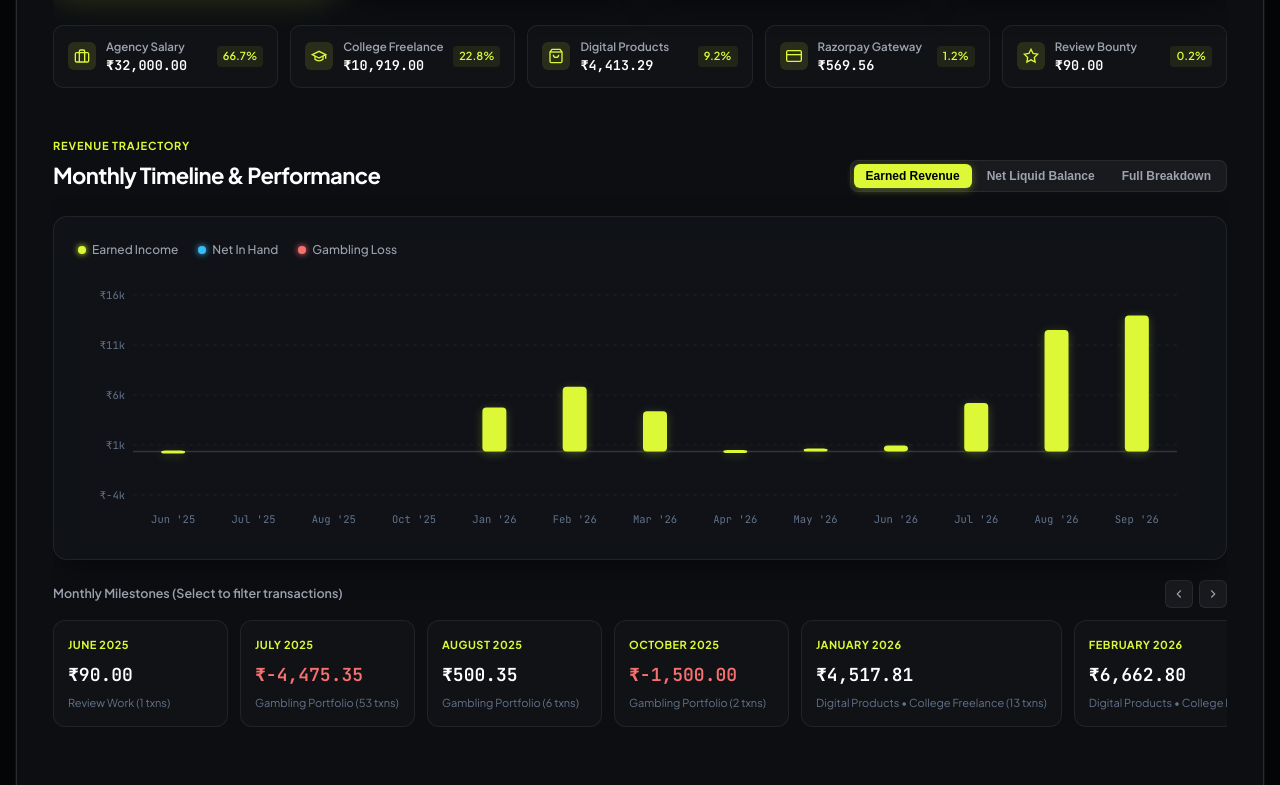
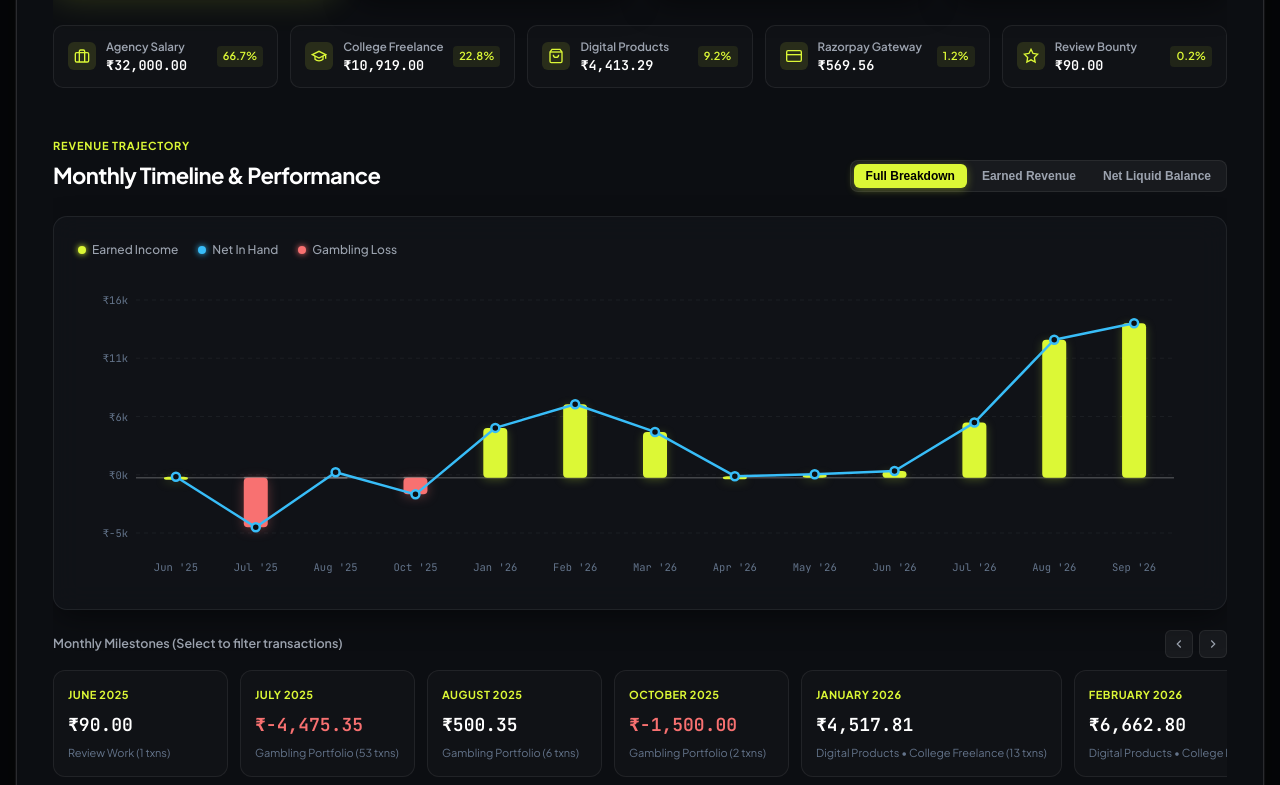
Before and after one commit to rishwebb/Salary-Lifetime, a plain HTML site: page index.html in a window 1280 px wide. Shown: the part 486-1271 px from the top of the page. Drawn offline with Linux system fonts and the light colour scheme.

Commit message:
fix: set Full Breakdown default, increase chart height, and prevent clipping of loss bars and month labels

```diff
--- a/app.js
+++ b/app.js
@@ -18,7 +18,7 @@ document.addEventListener('DOMContentLoaded', () => {
     sortBy: 'date-desc',
     currentPage: 1,
     pageSize: 20,
-    chartMetric: 'earned', // 'earned', 'net', 'all'
+    chartMetric: 'all', // Default to 'all' so Full Breakdown (Earned + Losses + Net line) is always shown
     activeCardId: null
   };
 
@@ -148,22 +148,22 @@ document.addEventListener('DOMContentLoaded', () => {
     const timeline = data.monthly_timeline;
     if (!wrapper || !timeline || !timeline.length) return;
 
-    const width = wrapper.clientWidth || (window.innerWidth < 768 ? window.innerWidth - 40 : 1000);
-    const height = window.innerWidth < 768 ? 220 : 260;
     const isMobile = window.innerWidth < 768;
+    const width = wrapper.clientWidth || (isMobile ? window.innerWidth - 40 : 1000);
+    const height = isMobile ? 290 : 310;
     const padding = {
-      top: 20,
-      right: isMobile ? 12 : 25,
-      bottom: isMobile ? 32 : 40,
-      left: isMobile ? 42 : 55
+      top: 25,
+      right: isMobile ? 18 : 28,
+      bottom: isMobile ? 46 : 52,
+      left: isMobile ? 48 : 58
     };
 
     const chartW = width - padding.left - padding.right;
     const chartH = height - padding.top - padding.bottom;
 
-    // Determine scale bounds
+    // Determine scale bounds with comfortable headroom
     const maxVal = Math.max(...timeline.map(d => Math.max(d.earned, d.net_balance, 1000))) * 1.15;
-    const minVal = Math.min(0, ...timeline.map(d => Math.min(d.net_balance, d.gambling_net)));
+    const minVal = -5000; // Guaranteed headroom for -4475.35 loss bar
 
     function getY(val) {
       const range = maxVal - minVal;
@@ -187,7 +187,7 @@ document.addEventListener('DOMContentLoaded', () => {
 
     // Zero Line
     const zeroY = getY(0);
-    const zeroLineSvg = `<line x1="${padding.left}" y1="${zeroY}" x2="${width - padding.right}" y2="${zeroY}" stroke="rgba(255,255,255,0.15)" stroke-width="1.5" />`;
+    const zeroLineSvg = `<line x1="${padding.left}" y1="${zeroY}" x2="${width - padding.right}" y2="${zeroY}" stroke="rgba(255,255,255,0.22)" stroke-width="1.5" />`;
 
     // Bars & Points
     let barsSvg = '';
@@ -200,7 +200,8 @@ document.addEventListener('DOMContentLoaded', () => {
       const barX = xCenter - barWidth / 2;
 
       // Earned Bar (Positive, pointing up from zero line)
-      if ((state.chartMetric === 'earned' || state.chartMetric === 'all') && item.earned > 0) {
+      if (state.chartMetric === 'earned' || state.chartMetric === 'all') {
+        if (item.earned > 0) {
           const barHeight = Math.max(3, zeroY - getY(item.earned));
           const barY = getY(item.earned);
           barsSvg += `
@@ -208,6 +209,14 @@ document.addEventListener('DOMContentLoaded', () => {
               <title>${item.label}: Earned ₹${formatINR(item.earned)}</title>
             </rect>
           `;
+        } else {
+          // Zero earned indicator
+          barsSvg += `
+            <rect x="${barX}" y="${zeroY - 1}" width="${barWidth}" height="2" rx="1" fill="rgba(255,255,255,0.25)" data-month="${item.label}">
+              <title>${item.label}: ₹0.00 Earned</title>
+            </rect>
+          `;
+        }
       }
 
       // Gambling Loss Bar (Negative, pointing down below zero line)
@@ -227,9 +236,9 @@ document.addEventListener('DOMContentLoaded', () => {
         linePoints.push(`${xCenter},${netY}`);
       }
 
-      // Month Label on X-axis
+      // Month Label on X-axis (with ample bottom clearance)
       labelsSvg += `
-        <text x="${xCenter}" y="${height - 12}" class="chart-axis-text" text-anchor="middle" cursor="pointer" data-month="${item.label}">
+        <text x="${xCenter}" y="${height - 14}" class="chart-axis-text" text-anchor="middle" cursor="pointer" data-month="${item.label}">
           ${item.short_label}
         </text>
       `;
--- a/index.html
+++ b/index.html
@@ -264,9 +264,9 @@
           </div>
           <div class="timeline-controls">
             <div class="segmented-control" id="chartViewControl">
-              <button class="seg-btn active" data-metric="earned">Earned Revenue</button>
+              <button class="seg-btn active" data-metric="all">Full Breakdown</button>
+              <button class="seg-btn" data-metric="earned">Earned Revenue</button>
               <button class="seg-btn" data-metric="net">Net Liquid Balance</button>
-              <button class="seg-btn" data-metric="all">Full Breakdown</button>
             </div>
           </div>
         </div>
--- a/style.css
+++ b/style.css
@@ -750,9 +750,9 @@ body.mac-dark {
 .svg-chart-wrapper {
   width: 100%;
   max-width: 100%;
-  height: 260px;
+  height: 310px;
   position: relative;
-  overflow: hidden;
+  overflow: visible;
 }
 
 /* SVG Chart Elements */
@@ -1681,10 +1681,10 @@ body.mac-dark {
     font-size: 11px;
   }
   .svg-chart-wrapper {
-    height: 220px;
+    height: 290px;
     width: 100%;
     max-width: 100%;
-    overflow: hidden;
+    overflow: visible;
   }
 
   .timeline-slider-wrap {
```
Lines whose indentation alone changed are shown as unchanged.
